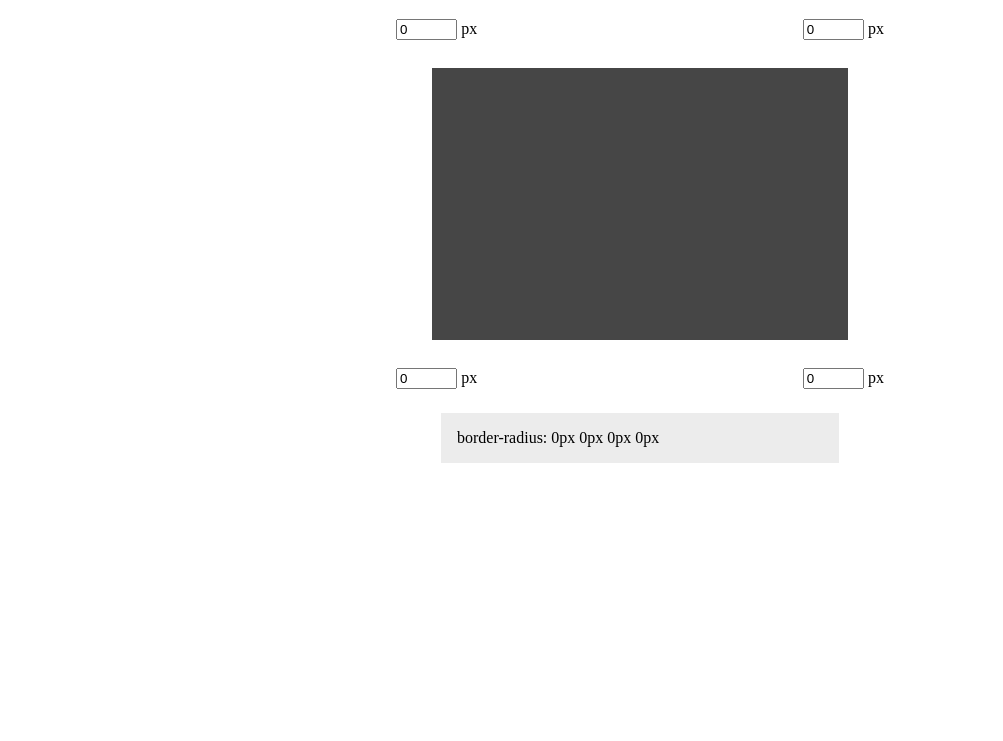
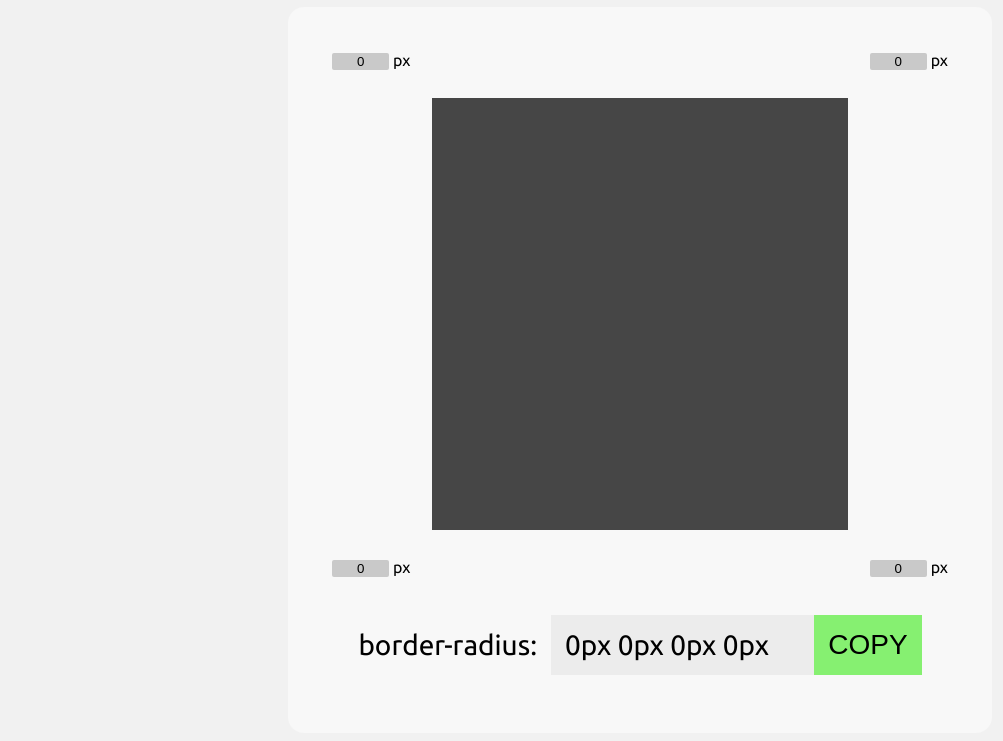
Before and after one commit to BrouGabri3l/Border-Radius-Generator, a plain HTML site: page index.html in a window 1280 px wide. Shown: the part 73-814 px from the top of the page, without its empty margins (0-1003 px from the left). Drawn offline with Linux system fonts and the light colour scheme.

Commit message:
generating style

```diff
--- a/index.html
+++ b/index.html
@@ -9,7 +9,9 @@
     <title>Document</title>
 </head>
 <body>
-    <h1>Border Radius Generator</h1>
+    <div>
+        <h1>Border Radius Generator</h1>
+    </div>
     <main>
         <div class="container">
             <div>
@@ -34,8 +36,9 @@
                 <span>px</span>
         </div>
         </div>
-        <div class="container" style="justify-content:center">
-            <span class="code">border-radius: 0px 0px 0px 0px</span>
+        <div class="container code-container">
+            <div class="code">border-radius: <span id="code">0px 0px 0px 0px</span><button>COPY</button>
+            </div>
         </div>
     </main>
 </body>
--- a/index.js
+++ b/index.js
@@ -1,5 +1,6 @@
 const box = document.querySelector("#box"),
-    code = document.querySelector(".code")
+    code = document.querySelector("#code")
+const copyButton = document.querySelector(".code button")
 const corners = document.querySelectorAll(".corner"),
     leftTop = document.querySelector("#left-top"),
     rigthTop = document.querySelector("#right-top"),
@@ -10,12 +11,15 @@ for (let index = 0; index < corners.length; index++) {
         applyValues()
     })
 }
+copyButton.addEventListener("click", () => copy())
 function applyValues() {
     const value = `${leftTop.value}px ${rigthTop.value}px ${rightBottom.value}px ${leftBottom.value}px`
     box.style.borderRadius = value
     showCode(value)
 }
 function showCode(value) {
-    const codeText = `border-radius: ${value}`
-    code.innerHTML = codeText
+    code.innerHTML = value
 }
+function copy() {
+    navigator.clipboard.writeText("border-radius: " + code.innerHTML)
+}
--- a/style.css
+++ b/style.css
@@ -1,25 +1,77 @@
+@import url('https://fonts.googleapis.com/css2?family=Ubuntu&display=swap');
+body{
+    background:rgb(241, 241, 241);
+    font-family: 'Ubuntu', sans-serif;
+}
+h1{
+    text-align: center;
+}
 .container {
     display: flex;
     justify-content: space-between;
     padding:0.75em;
 }
 .code{
-    padding: 1em;
-    width: 75%;
+    padding:0.5em;
+    width: 100%;
     height: 75%;
+    font-size: 28px;
+    display: flex;
+    align-items: center;
+    justify-content: center;
+}
+.code-container{
+    justify-content: center;
+}
+.code-container span{
     background: rgb(236, 236, 236);
+    padding:0.5em;
+    min-width: 40%;
+    margin-left:0.5em;
 }
 main {
-  width: 40vw;
+    min-width: 600px;
+    max-width: 1000px;
+    background: rgb(248, 248, 248);
+    padding:2em;
+    width: 50vw;
     margin:0 auto;
+    border-radius: 1em;
 }
 #box {
-  max-width: 75%;
+    max-width: 60%;
     padding:1em;
     margin: 1em auto;
-  height: 15em;
+    height: 25em;
     background: rgb(70, 70, 70);
 }
-input{
+
+button{
+    font-size:28px;
+    border:none;
+    background-color: rgb(134, 240, 113);
+    padding: 0.5em;
+}
+button:hover{
+    background-color: rgb(113, 207, 94);
+}
+button:active{
+    background-color: rgb(101, 184, 84);
+}
+input {
     max-width: 4em;
+    text-align: center;
+    border: transparent;
+    background-color: rgb(201, 201, 201);
+    border-radius: 2px;
 }
+input:focus{
+    outline:none;
+}
+input::-webkit-outer-spin-button,
+input::-webkit-inner-spin-button {
+    /* display: none; <- Crashes Chrome on hover */
+    -webkit-appearance: none;
+    margin: 0;
+    /* <-- Apparently some margin are still there even though it's hidden */
+}
```
Lines whose indentation alone changed are shown as unchanged.
